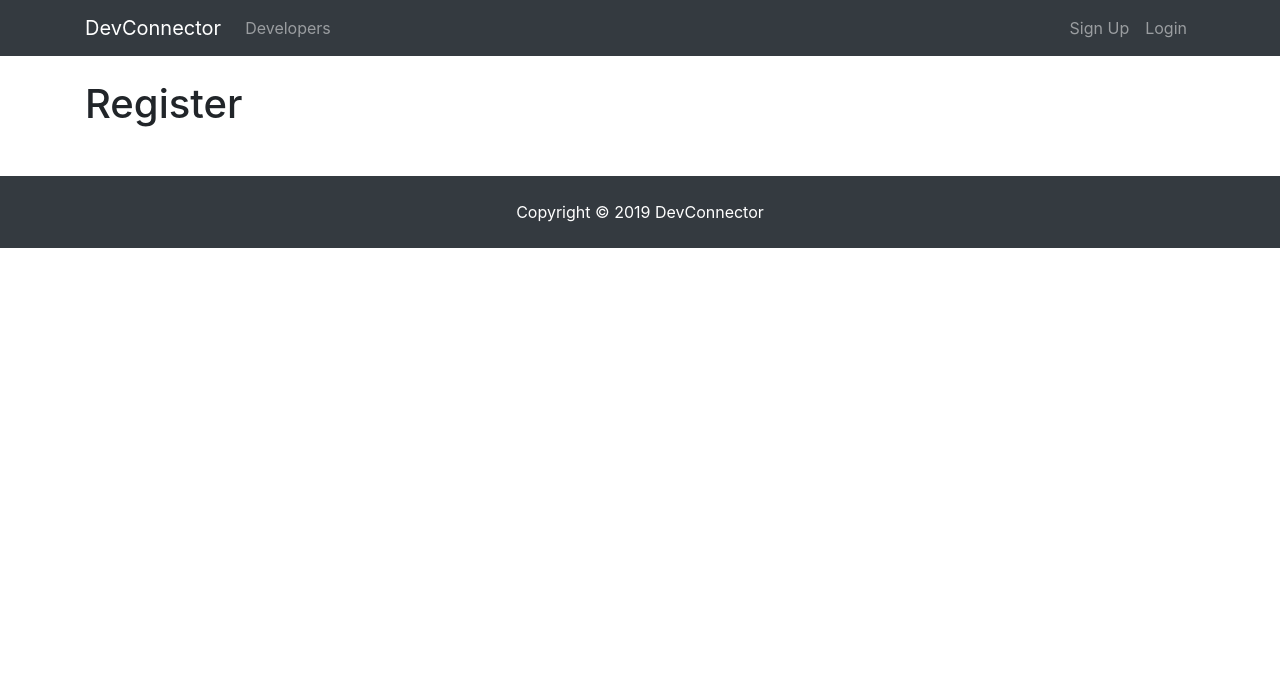
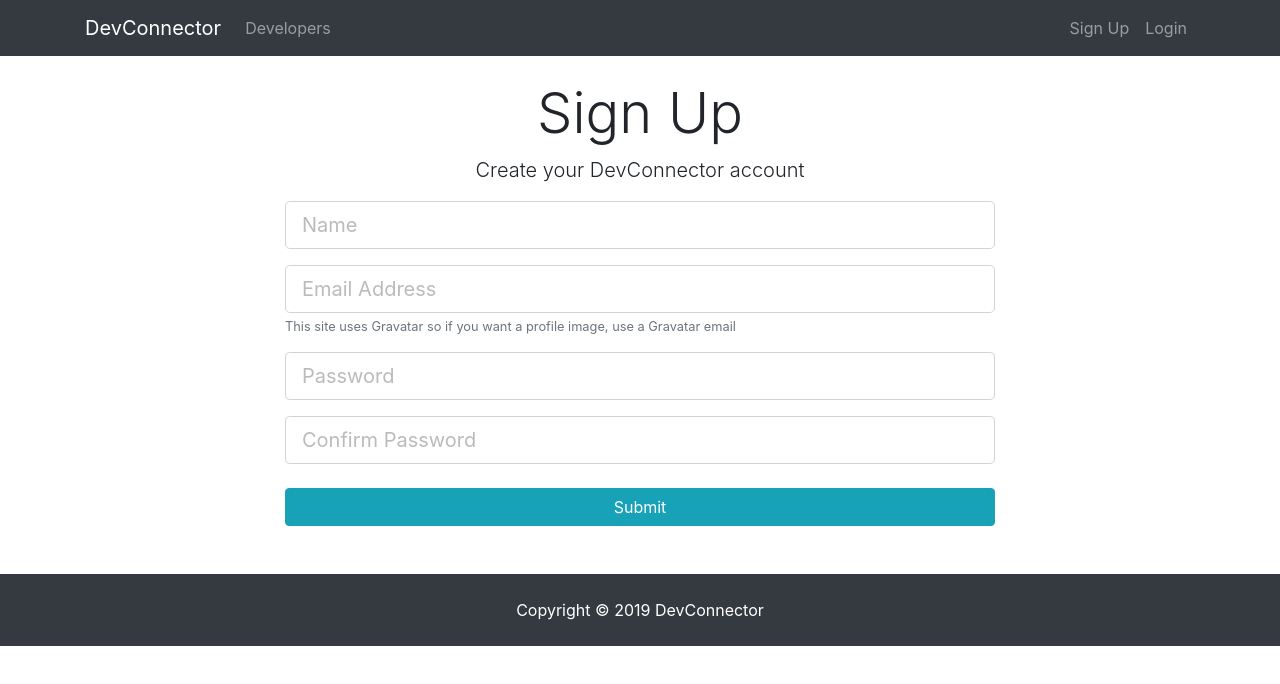
Before and after one commit to icbertoncelo/MERN_Project, a React (Create React App) app in the folder client/: page /register in a window 1280 px wide. Shown: the top 684 px of the page. Built offline with nearby package versions, Linux system fonts and the light colour scheme.

Commit message:
Creating the Login/Register Form with States and Implementing Registration

```diff
--- a/client/package.json
+++ b/client/package.json
@@ -3,6 +3,8 @@
   "version": "0.1.0",
   "private": true,
   "dependencies": {
+    "axios": "^0.18.0",
+    "classnames": "^2.2.6",
     "react": "^16.8.2",
     "react-dom": "^16.8.2",
     "react-router-dom": "^4.3.1",
--- a/client/src/components/auth/Login.js
+++ b/client/src/components/auth/Login.js
@@ -1,10 +1,71 @@
 import React, { Component } from "react";
 
 class Login extends Component {
+  constructor() {
+    super();
+    this.state = {
+      email: "",
+      password: "",
+      errors: {}
+    };
+
+    this.onChange = this.onChange.bind(this);
+    this.onSubmit = this.onSubmit.bind(this);
+  }
+
+  onChange(e) {
+    this.setState({ [e.target.name]: e.target.value });
+  }
+
+  onSubmit(e) {
+    e.preventDefault();
+
+    const user = {
+      email: this.state.email,
+      password: this.state.password
+    };
+
+    console.log(user);
+  }
+
   render() {
     return (
-      <div>
-        <h1>Login</h1>
+      <div className="login">
+        <div className="container">
+          <div className="row">
+            <div className="col-md-8 m-auto">
+              <h1 className="display-4 text-center">Log In</h1>
+              <p className="lead text-center">
+                Sign in to your DevConnector account
+              </p>
+              <form onSubmit={this.onSubmit}>
+                <div className="form-group">
+                  <input
+                    type="email"
+                    className="form-control form-control-lg"
+                    placeholder="Email Address"
+                    name="email"
+                    value={this.state.email}
+                    onChange={this.onChange}
+                  />
+                </div>
+
+                <div className="form-group">
+                  <input
+                    type="password"
+                    className="form-control form-control-lg"
+                    placeholder="Password"
+                    name="password"
+                    value={this.state.password}
+                    onChange={this.onChange}
+                  />
+                </div>
+
+                <input type="submit" className="btn btn-info btn-block mt-4" />
+              </form>
+            </div>
+          </div>
+        </div>
       </div>
     );
   }
--- a/client/src/components/auth/Register.js
+++ b/client/src/components/auth/Register.js
@@ -1,10 +1,128 @@
 import React, { Component } from "react";
+import axios from "axios";
+import classnames from "classnames";
 
 class Register extends Component {
+  constructor() {
+    super();
+    this.state = {
+      name: "",
+      email: "",
+      password: "",
+      password2: "",
+      errors: {}
+    };
+
+    this.onChange = this.onChange.bind(this);
+    this.onSubmit = this.onSubmit.bind(this);
+  }
+
+  onChange(e) {
+    this.setState({ [e.target.name]: e.target.value });
+  }
+
+  onSubmit(e) {
+    e.preventDefault();
+
+    const newUser = {
+      name: this.state.name,
+      email: this.state.email,
+      password: this.state.password,
+      password2: this.state.password2
+    };
+
+    axios
+      .post("/api/users/register", newUser)
+      .then(res => console.log(res.data))
+      .catch(err => this.setState({ errors: err.response.data }));
+  }
+
   render() {
+    const { errors } = this.state; // const errors = this.state.errors;
+
     return (
-      <div>
-        <h1>Register</h1>
+      <div className="register">
+        <div className="container">
+          <div className="row">
+            <div className="col-md-8 m-auto">
+              <h1 className="display-4 text-center">Sign Up</h1>
+              <p className="lead text-center">
+                Create your DevConnector account
+              </p>
+              <form noValidate onSubmit={this.onSubmit}>
+                <div className="form-group">
+                  <input
+                    type="text"
+                    className={classnames("form-control form-control-lg", {
+                      "is-invalid": errors.name
+                    })}
+                    placeholder="Name"
+                    name="name"
+                    value={this.state.name}
+                    onChange={this.onChange}
+                  />
+                  {errors.name && (
+                    <div className="invalid-feedback"> {errors.name} </div>
+                  )}
+                </div>
+
+                <div className="form-group">
+                  <input
+                    type="email"
+                    className={classnames("form-control form-control-lg", {
+                      "is-invalid": errors.email
+                    })}
+                    placeholder="Email Address"
+                    name="email"
+                    value={this.state.email}
+                    onChange={this.onChange}
+                  />
+                  {errors.email && (
+                    <div className="invalid-feedback"> {errors.email} </div>
+                  )}
+                  <small className="form-text text-muted">
+                    This site uses Gravatar so if you want a profile image, use
+                    a Gravatar email
+                  </small>
+                </div>
+
+                <div className="form-group">
+                  <input
+                    type="password"
+                    className={classnames("form-control form-control-lg", {
+                      "is-invalid": errors.password
+                    })}
+                    placeholder="Password"
+                    name="password"
+                    value={this.state.password}
+                    onChange={this.onChange}
+                  />
+                  {errors.password && (
+                    <div className="invalid-feedback"> {errors.password} </div>
+                  )}
+                </div>
+
+                <div className="form-group">
+                  <input
+                    type="password"
+                    className={classnames("form-control form-control-lg", {
+                      "is-invalid": errors.password2
+                    })}
+                    placeholder="Confirm Password"
+                    name="password2"
+                    value={this.state.password2}
+                    onChange={this.onChange}
+                  />
+                  {errors.password2 && (
+                    <div className="invalid-feedback"> {errors.password2} </div>
+                  )}
+                </div>
+
+                <input type="submit" className="btn btn-info btn-block mt-4" />
+              </form>
+            </div>
+          </div>
+        </div>
       </div>
     );
   }
```
